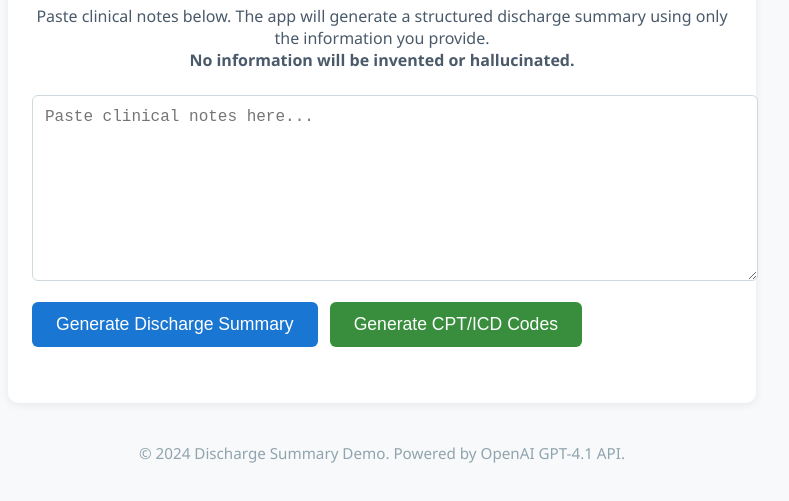
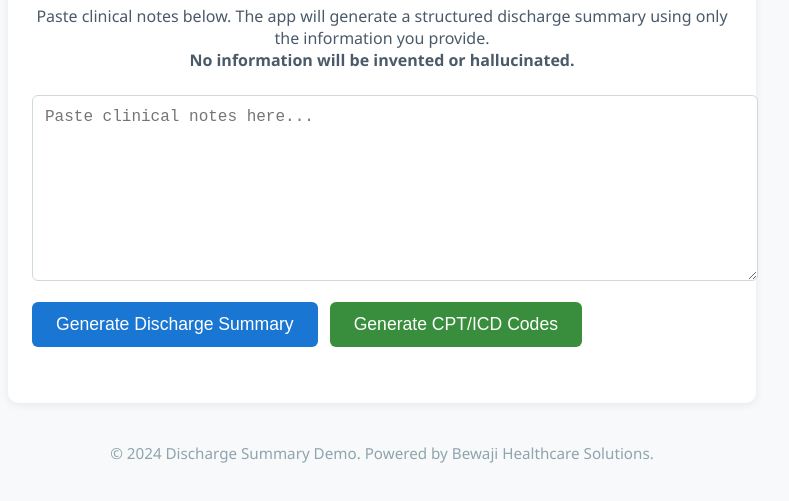
Before and after one commit to bewayo2/BHSDischargeSummaryGenerator, a website: page index.html in a window 1280 px wide. Shown: the part 139-640 px from the top of the page, without its empty margins (258-1047 px from the left). Drawn offline with Linux system fonts and the light colour scheme.

Commit message:
attribution

```diff
--- a/index.html
+++ b/index.html
@@ -119,7 +119,7 @@
     <div id="codes" class="summary" style="display:none; background: #e8f5e8; border: 1px solid #a5d6a7;"></div>
   </div>
   <div class="footer">
-    &copy; 2024 Discharge Summary Demo. Powered by OpenAI GPT-4.1 API.
+    &copy; 2024 Discharge Summary Demo. Powered by Bewaji Healthcare Solutions.
   </div>
   <script type="module">
     // API key is injected by the server from environment variables
```
